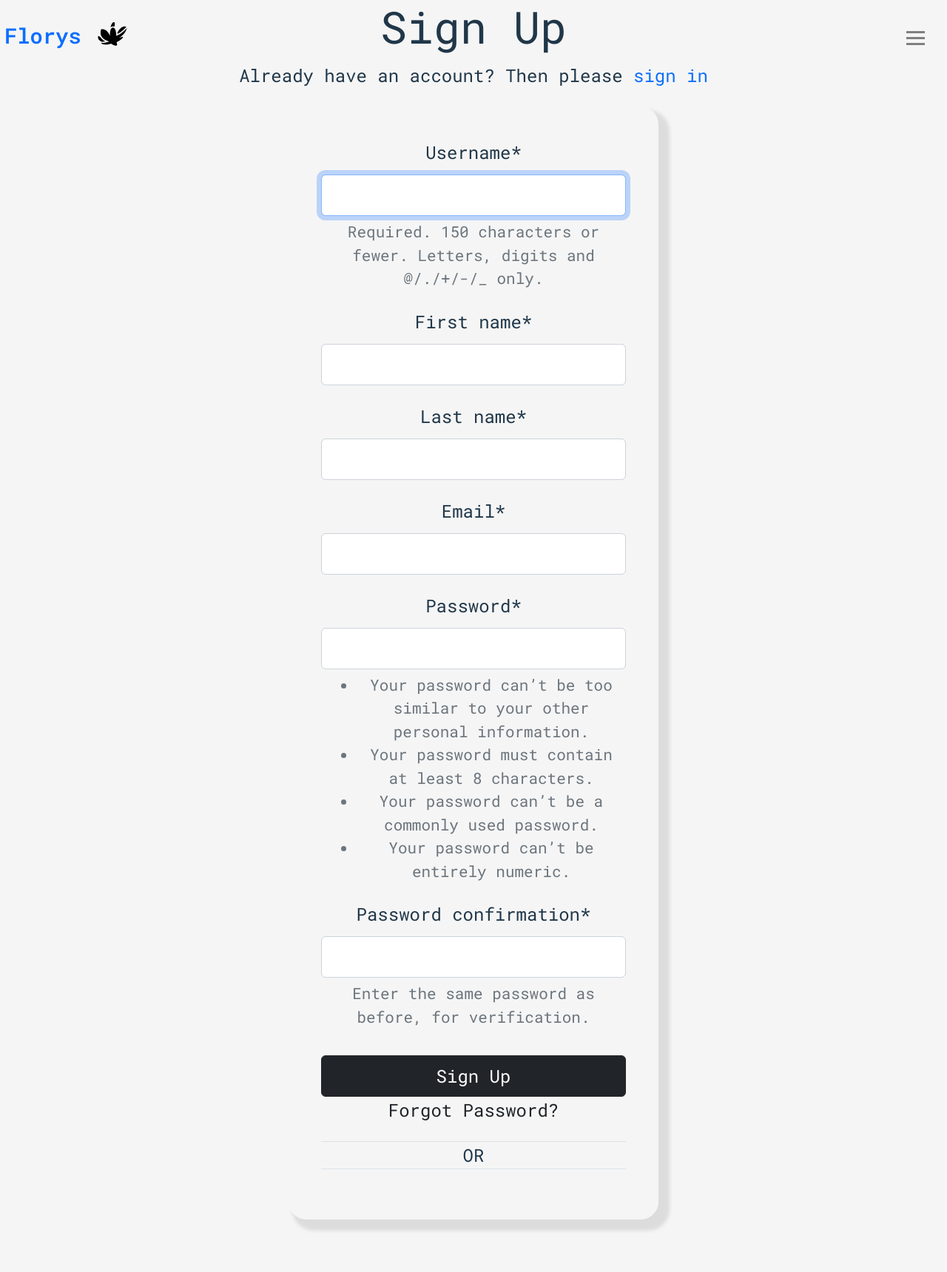
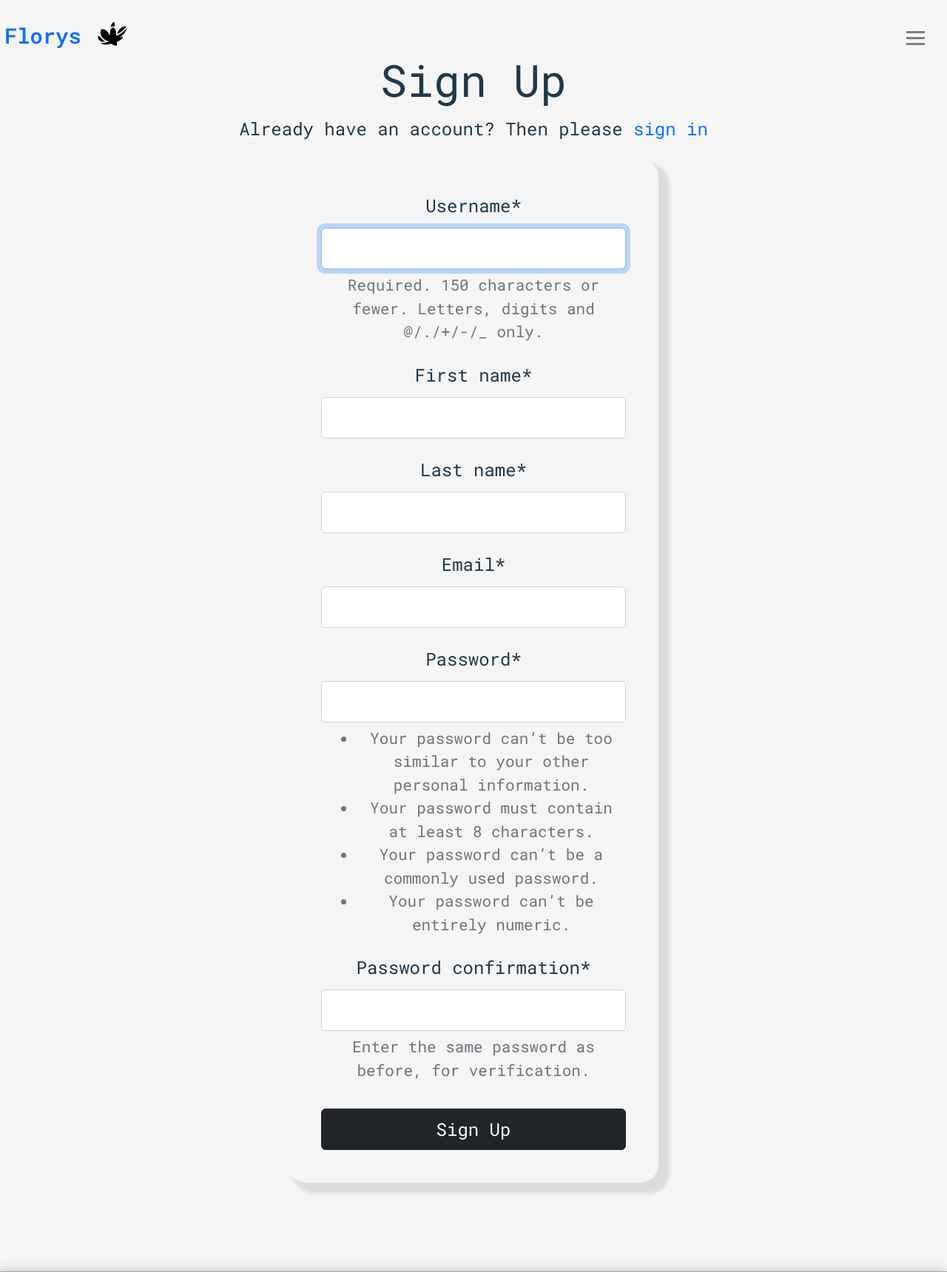
Before and after one commit to Code-Institute-Submissions/florys, a Django app: page /members/register/ in a window 1280 px wide. Shown: the top 1720 px of the page at 74% size. Run offline with Django 3.2, Linux system fonts and the light colour scheme; some libraries are stand-ins or nearby versions.

Commit message:
Improved general register page style

```diff
--- a/members/templates/registration/register.html
+++ b/members/templates/registration/register.html
@@ -7,9 +7,8 @@
 {% block head_title %}{% trans "Signup" %}{% endblock %}
 
 {% block content %}
-<div class="text-center">
+    <div class="text-center mt-5">
         <h1>{% trans "Sign Up" %}</h1>
-
         <p>Already have an account? Then please <a href="{% url 'login' %}">sign in</a></p>
     </div>
 
@@ -22,18 +21,11 @@
                             {% csrf_token %}
                             {{ form|crispy }}
                             {% if redirect_field_value %}
-                          <input type="hidden" name="{{ redirect_field_name }}" value="{{ redirect_field_value }}" />
+                                <input type="hidden" name="{{ redirect_field_name }}"
+                                       value="{{ redirect_field_value }}"/>
                             {% endif %}
                             <div class="d-grid">
-                                <div class="d-grid">
                                 <button class="btn btn-dark mt-2" type="submit">{% trans "Sign Up" %}</button>
-                                </div>
-                                <a class="button secondaryAction text-dark text-center" href="{% url 'change_password' %}">
-                                    {% trans "Forgot Password?" %}
-                                </a>
-                          </div>
-                            <div class="login-or border-top border-bottom my-3">
-                                      {% trans 'OR' %}
                             </div>
                         </form>
                     </div>
```
Lines whose indentation alone changed are shown as unchanged.
